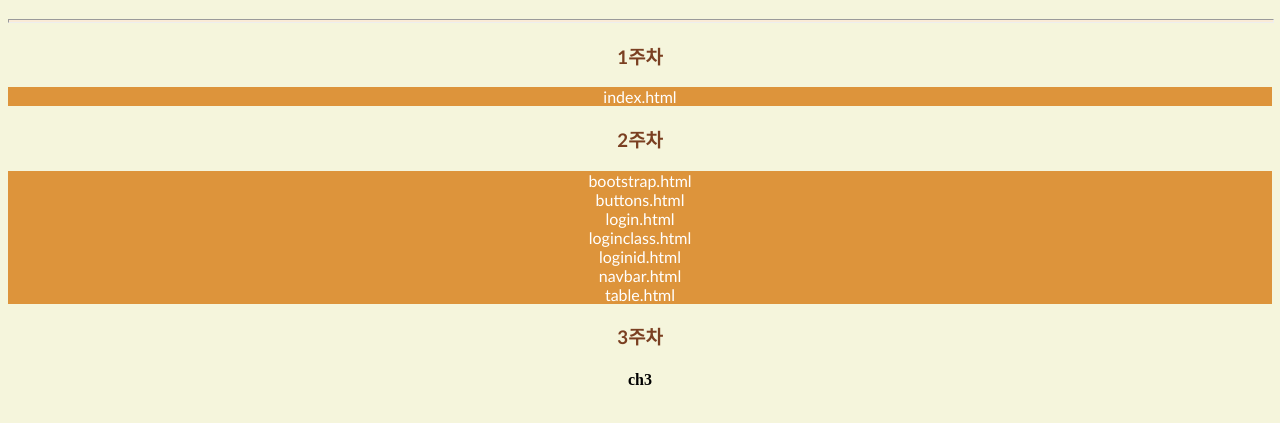
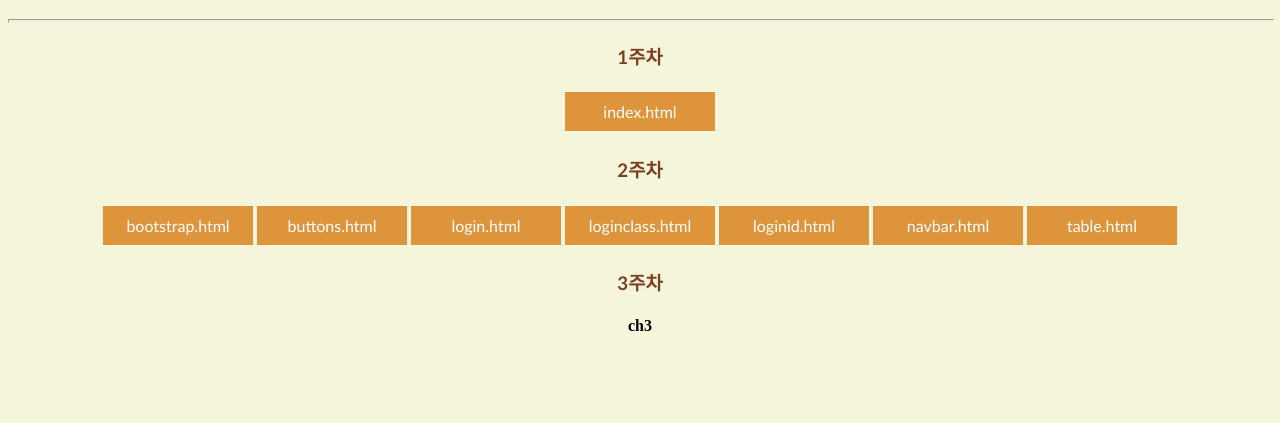
Before and after one commit to ganggnagg/ganggnagg, a plain HTML site: page index.html in a window 1280 px wide. Shown: the part 63-486 px from the top of the page. Drawn offline with Linux system fonts and the light colour scheme.

Commit message:
Update index.html

```diff
--- a/index.html
+++ b/index.html
@@ -23,11 +23,15 @@
             font-family:'Gill Sans', 'Gill Sans MT', Calibri, 'Trebuchet MS', sans-serif;
         }
         a{
-            display:block;
             color:white;
             background-color:rgb(221, 148, 59);
             text-decoration: none;
             font-family:'Gill Sans', 'Gill Sans MT', Calibri, 'Trebuchet MS', sans-serif;
+            display:inline-block;
+            margin: 5px 0;
+            padding: 10px;
+            width:130px;
+            text-align: center;
         }
     </style>
 </head>
```
